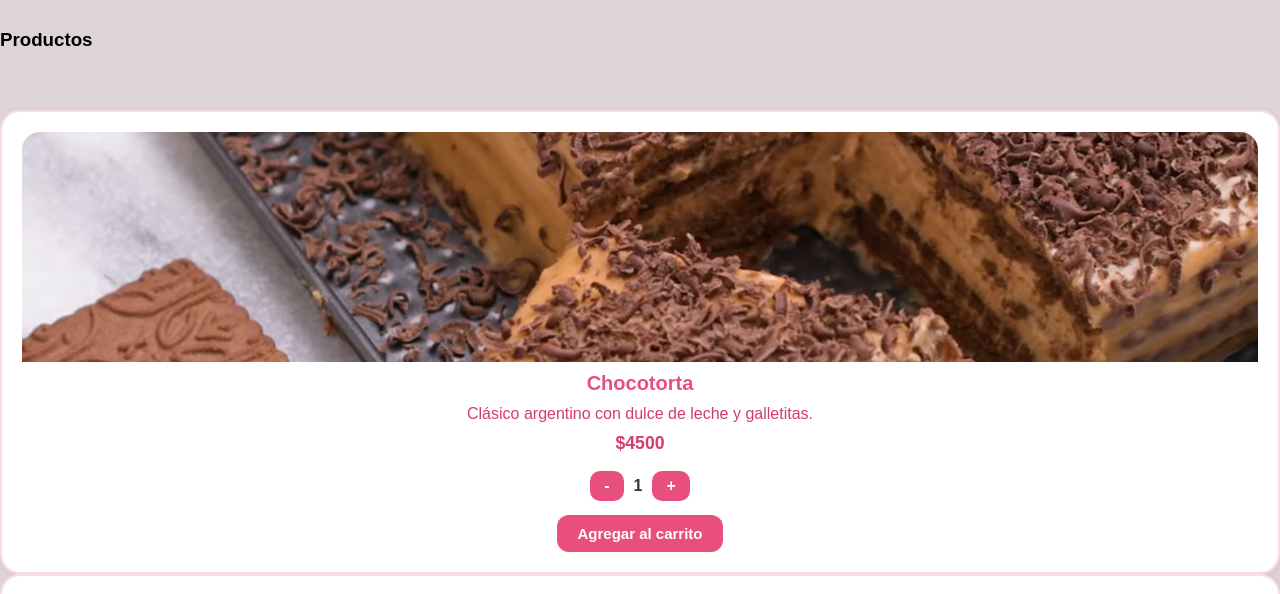
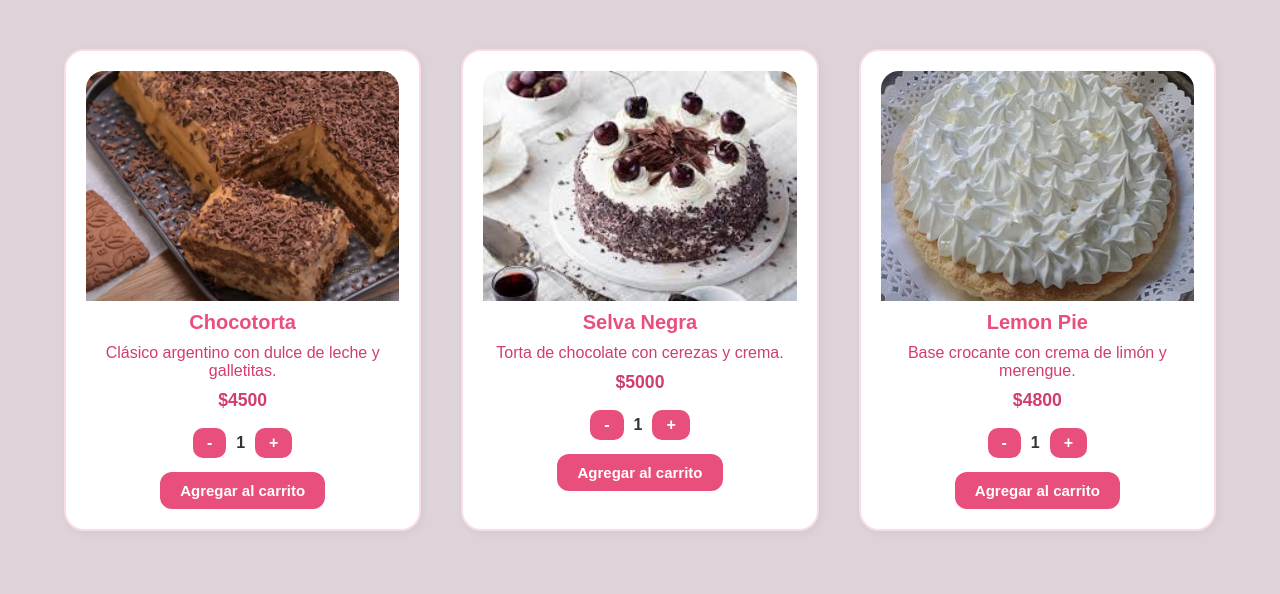
Before and after one commit to jmtoledo175/pry_EntreMerengues, a plain HTML site: page index.html in a window 1280 px wide. Shown: the part 170-764 px from the top of the page. Drawn offline with Linux system fonts and the light colour scheme.

Commit message:
fix: card views

```diff
--- a/index.html
+++ b/index.html
@@ -22,10 +22,7 @@
 
     <h3 class="TituloPersonalizado">Bienvenido a nuestra tienda</h3>
 
-    <section id="productos">
-      <h3 class="titulo-seccion">Productos</h3>
-      <div class="contenedor-productos"></div>
-    </section>
+    <section id="productos" class="contenedor-productos"></section>
     <script src="productos.js"></script>
     <script src="navbar.js"></script>
   </body>
--- a/productos.css
+++ b/productos.css
@@ -1,4 +1,3 @@
-
 .contenedor-productos {
   display: grid;
   gap: 40px;
@@ -19,7 +18,6 @@
   box-shadow: 2px 2px 8px rgba(0, 0, 0, 0.05);
 }
 
-
 .card-producto h3 {
   color: #e94f7c;
   font-weight: bold;
@@ -35,7 +33,6 @@
   border-radius: 18px 18px 0 0;
 }
 
-
 .precio {
   color: #d13e6b;
   font-weight: bold;
@@ -48,7 +45,6 @@
   text-align: center;
   margin: 5px 0;
 }
-
 
 .contador {
   display: flex;
```
Also changed, not shown: budines.html (+1 -4 lines), privado/tienda.html (+1 -4 lines), tartas.html (+1 -4 lines), tortas.html (+1 -4 lines).
